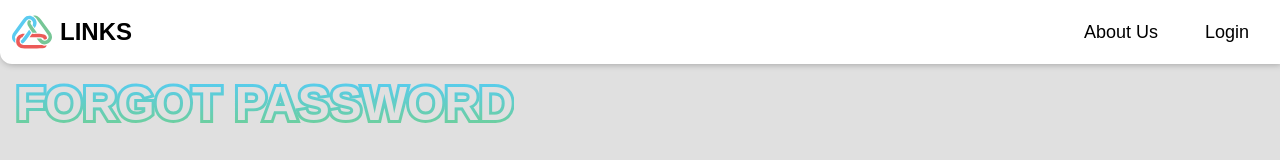
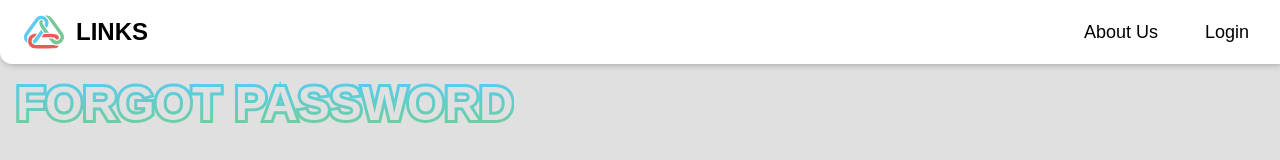
Before and after one commit to srm-kzilla/links, a Next.js app: page /forgotpassword in a window 1280 px wide. Shown: the top 160 px of the page. Built offline with nearby package versions, Linux system fonts and the light colour scheme.

Commit message:
💄 Fix shadow, margin in navbar

```diff
--- a/components/shared/navbar.tsx
+++ b/components/shared/navbar.tsx
@@ -38,10 +38,10 @@ export default function Navbar() {
   }
 
   return (
-    <nav className="fixed top-0 z-50 w-full bg-white shadow-custom rounded-bl-xl">
+    <nav className={`fixed top-0 z-50 w-full bg-white ${router.pathname != "/" && "shadow-custom"} rounded-bl-xl`}>
       <div className="grid grid-cols-2">
         <a href="/" className="text-black text-2xl font-bold p-3 text-left">
-          <div className="float-left mr-2"><Logo /></div>
+          <div className="float-left mx-3"><Logo /></div>
           <div className="ml-2 pt-1">LINKS</div>
         </a>
         {isAuth ? (
```
